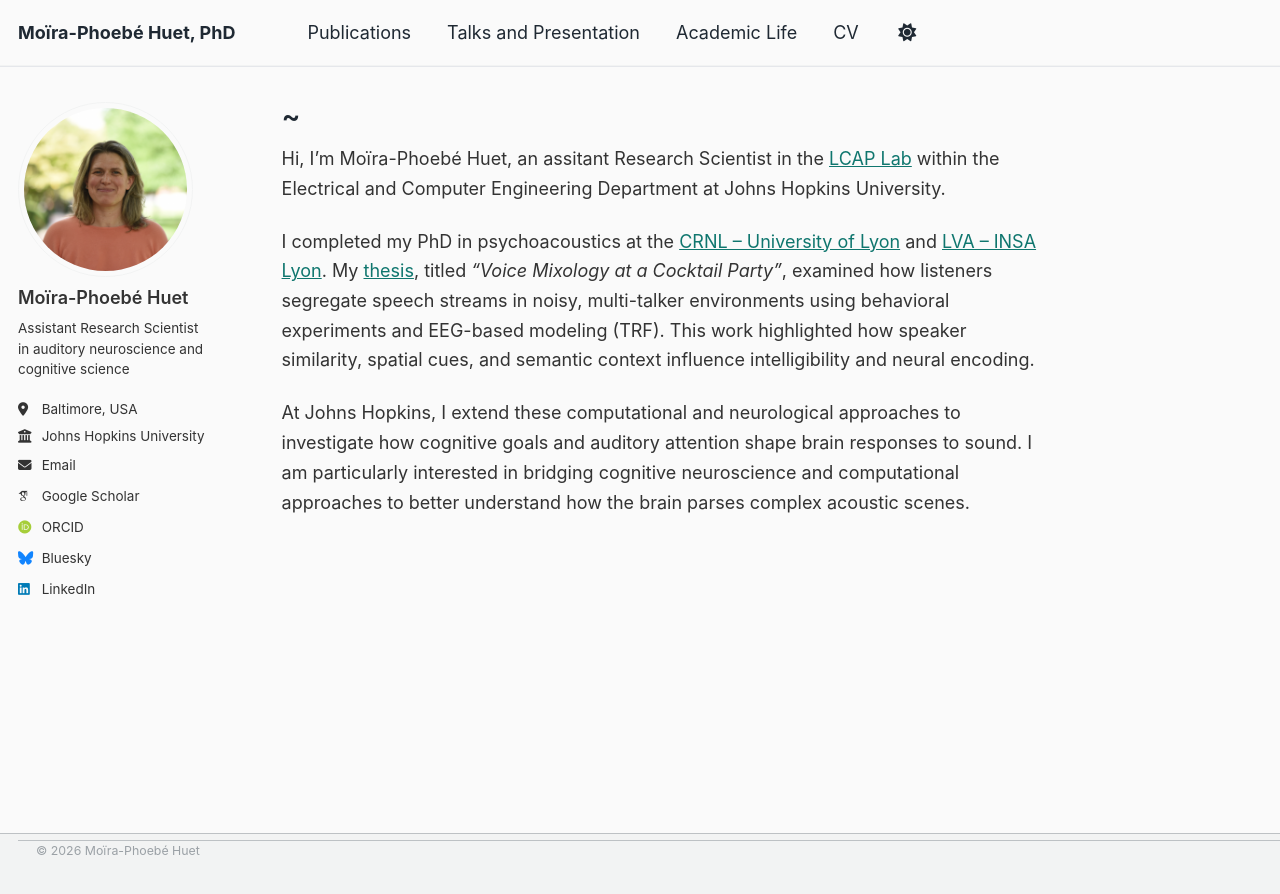
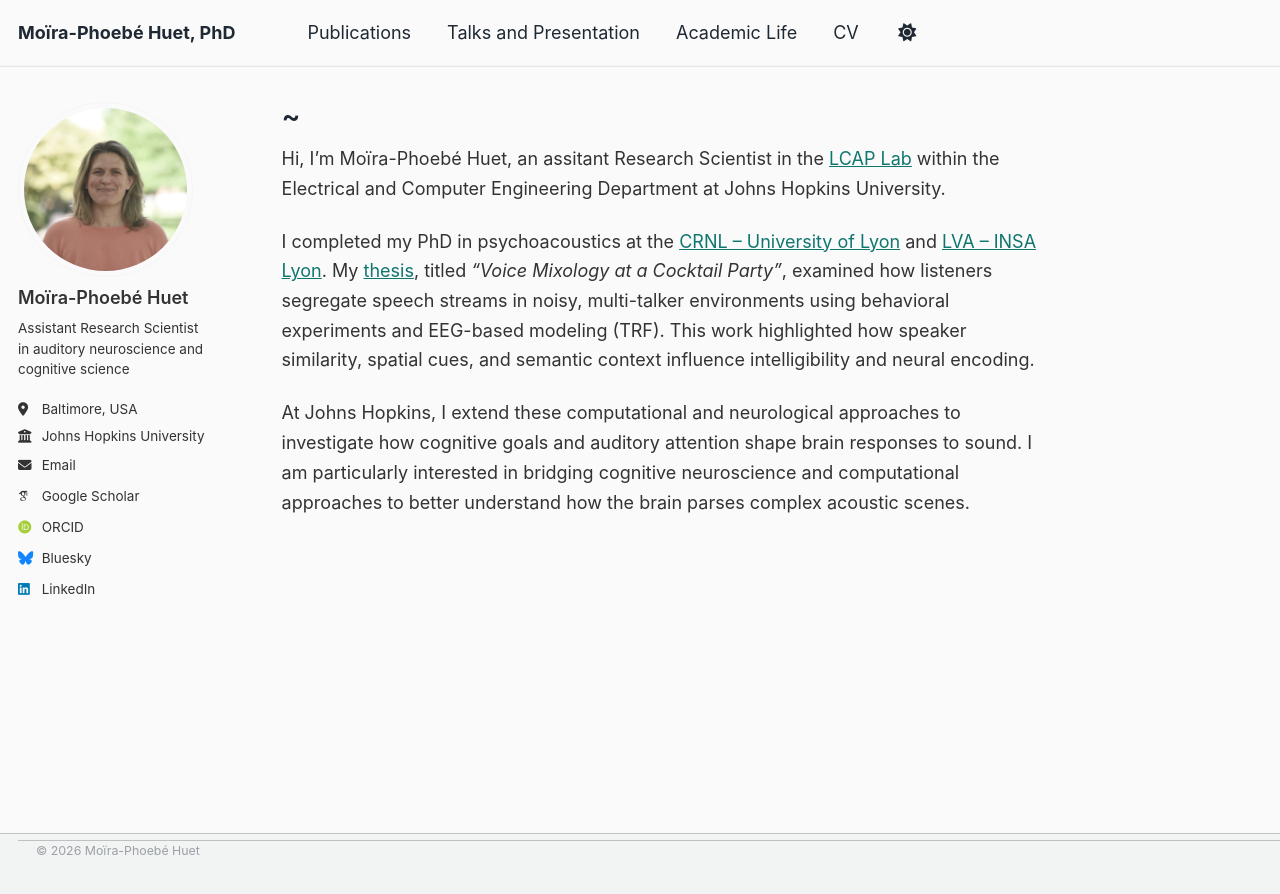
Before and after one commit to mphuet/mphuet.github.io, a Jekyll site: the page built from _pages/about.md, in a window 1280 px wide. Shown: the top 894 px of the page. Built offline with Jekyll 4.4.1, drawn with Linux system fonts in a browser that asks for light colours; some web fonts are replaced.

Commit message:
Update main.scss

```diff
--- a/assets/css/main.scss
+++ b/assets/css/main.scss
@@ -94,3 +94,15 @@ a:hover {
   background-color: #FAFAFA;
   border-bottom: 1px solid #E5E7EB;
 }
+
+/* Make sidebar avatar less attention-grabbing */
+.author__avatar img {
+  filter: saturate(0.75) contrast(0.95) brightness(1.03);
+  opacity: 0.92;
+}
+
+/* Optional: bring back full color on hover */
+.author__avatar img:hover {
+  filter: none;
+  opacity: 1;
+}
```
